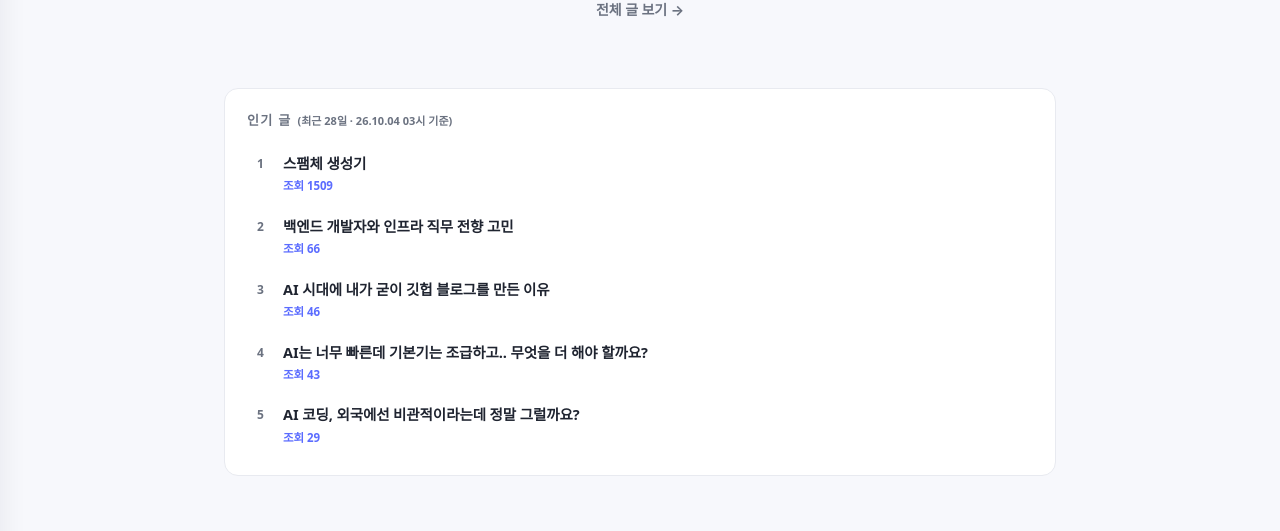
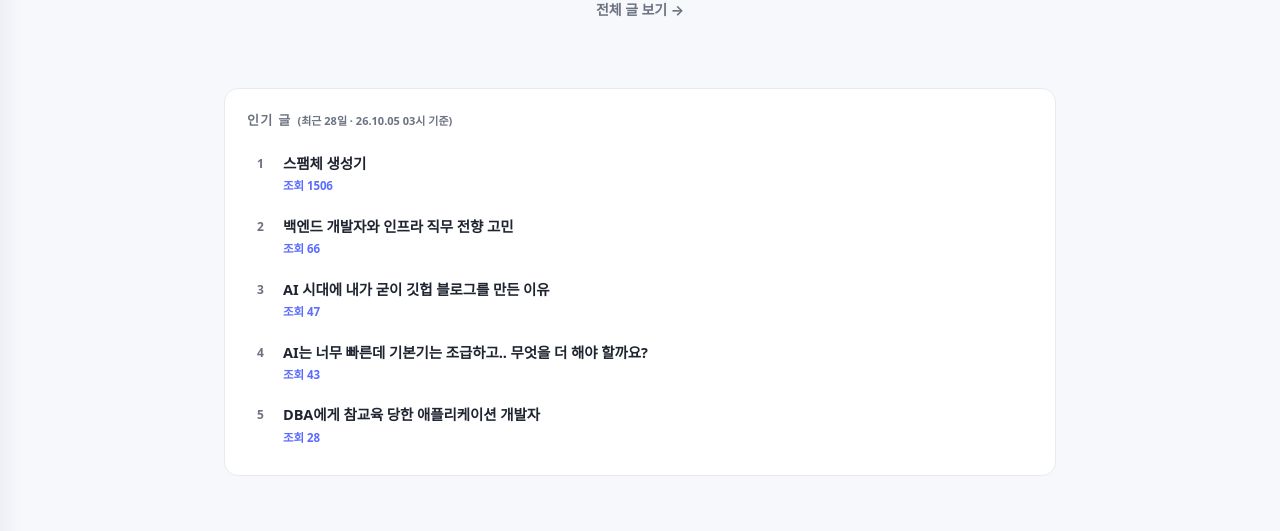
Before and after one commit to panddu/panddu.github.io, a Jekyll site: the page built from index.html, in a window 1280 px wide and 900 px high, scrolled down 2017 px. Shown: the part 147-678 px from the top of the window. Built offline with Jekyll 4.4.1, drawn with Linux system fonts in a browser that asks for light colours; some web fonts are replaced.

Commit message:
chore: update popular posts

```diff
--- a/_data/popular_posts.json
+++ b/_data/popular_posts.json
@@ -1,11 +1,11 @@
 {
-  "generated_at": "2026-10-04T03:32:36+09:00",
+  "generated_at": "2026-10-05T03:31:26+09:00",
   "period_days": 28,
   "posts": [
     {
       "title": "스팸체 생성기",
       "url": "/posts/2019/04/spammaker/",
-      "views": 1509
+      "views": 1506
     },
     {
       "title": "백엔드 개발자와 인프라 직무 전향 고민",
@@ -15,7 +15,7 @@
     {
       "title": "AI 시대에 내가 굳이 깃헙 블로그를 만든 이유",
       "url": "/posts/2026/08/why-i-made-github-blog/",
-      "views": 46
+      "views": 47
     },
     {
       "title": "AI는 너무 빠른데 기본기는 조급하고.. 무엇을 더 해야 할까요?",
@@ -23,9 +23,9 @@
       "views": 43
     },
     {
-      "title": "AI 코딩, 외국에선 비관적이라는데 정말 그럴까요?",
-      "url": "/posts/2026/08/ai-coding-sentiment/",
-      "views": 29
+      "title": "DBA에게 참교육 당한 애플리케이션 개발자",
+      "url": "/posts/2019/10/app-developer-learned-by-dba/",
+      "views": 28
     }
   ]
 }
```
